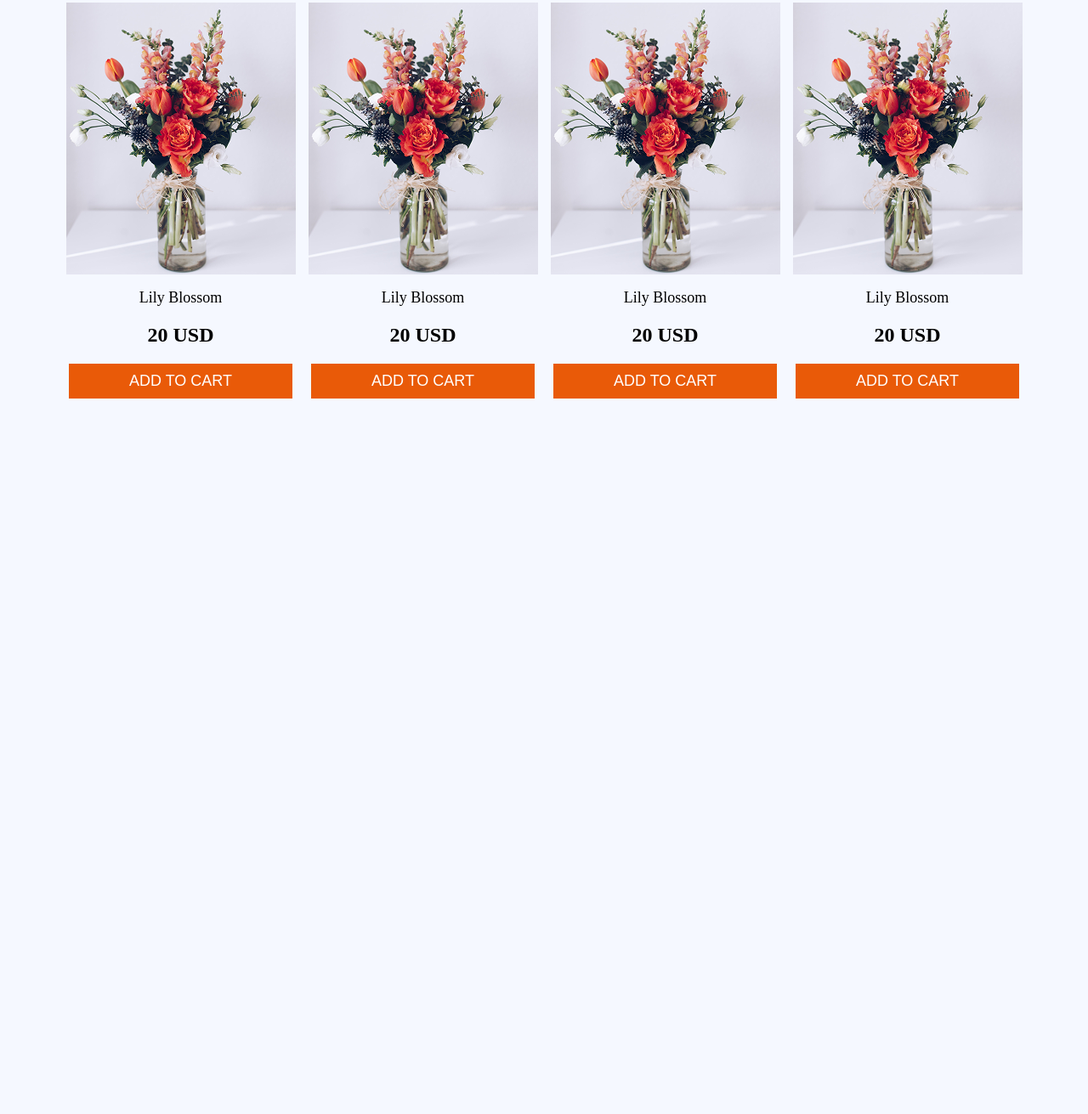
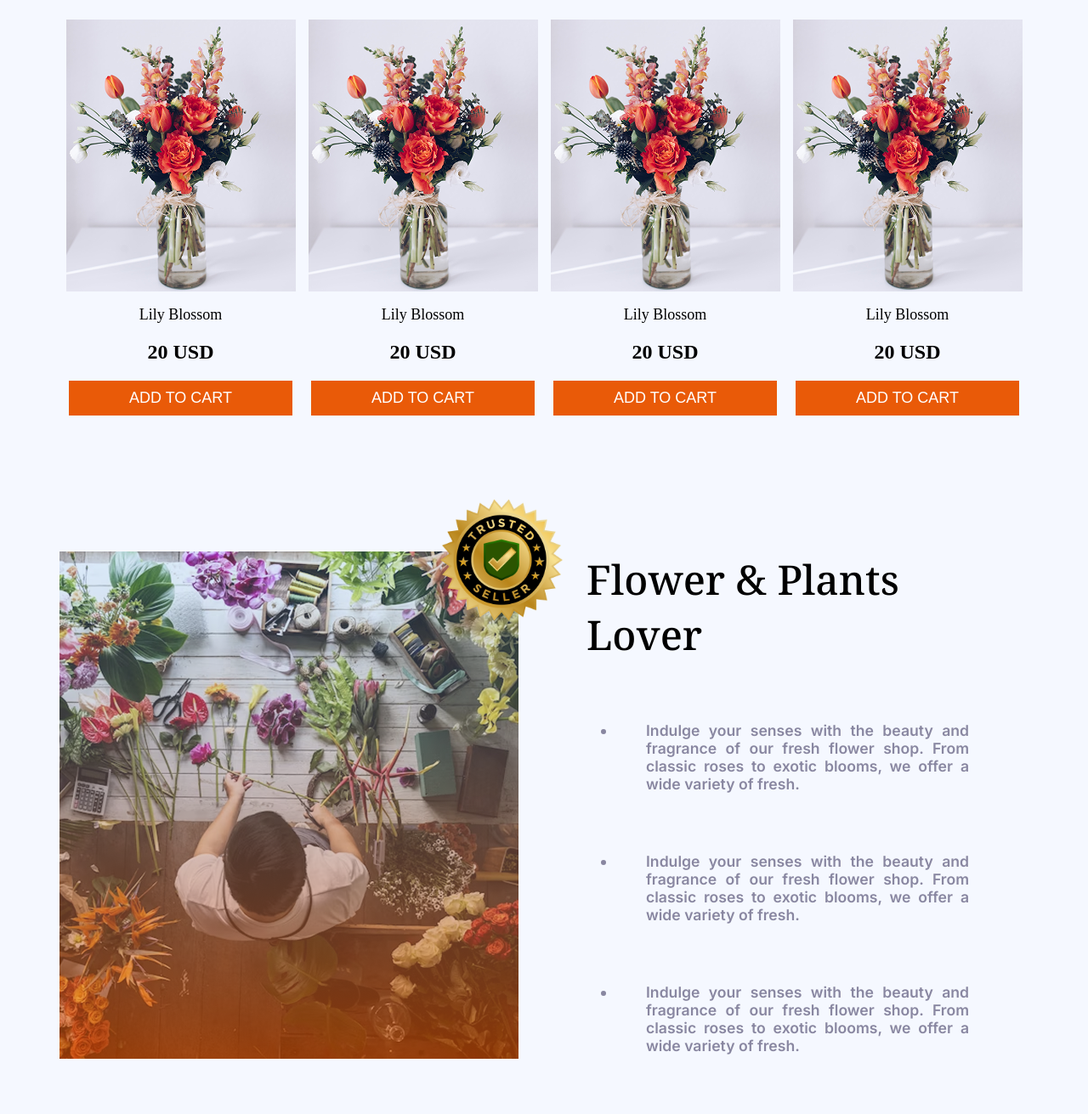
Before and after one commit to torikul0191012/Responsive-web, a plain HTML site: page index.html in a window 1280 px wide. Shown: the part 1387-2698 px from the top of the page at 85% size. Before the commit the page ends 1866 px from the top, so only its background shows below. Drawn offline with Linux system fonts and the light colour scheme.

Commit message:
Flower and Plant Lover

```diff
--- a/index.html
+++ b/index.html
@@ -91,6 +91,23 @@
                 </div>
             </div>
         </section>
+
+        <!--Flower & Plant Lover-->
+        <section class="Plants-Lover-Section container">
+            <div class="plant-lover">
+                <img  src="./assets/flower-store.png">
+                <img class="trust-badge" src="./assets/trusted-badge.png">
+<!--Flex Right Text-->
+                <div class="lover-text">
+                    <h2 class="noto-serif">Flower & Plants  <br> Lover</h2>
+                    <ul type="disk">
+                        <li class="acolor inter">Indulge your senses with the beauty and fragrance of our fresh flower shop. From classic roses to exotic blooms, we offer a wide variety of fresh.</li>
+                        <li class="acolor inter">Indulge your senses with the beauty and fragrance of our fresh flower shop. From classic roses to exotic blooms, we offer a wide variety of fresh.</li>
+                        <li class="acolor inter">Indulge your senses with the beauty and fragrance of our fresh flower shop. From classic roses to exotic blooms, we offer a wide variety of fresh.</li>
+                    </ul>
+                </div>
+            </div>
+        </section>
     </main>
 </body>
 </html>
--- a/style.css
+++ b/style.css
@@ -129,3 +129,32 @@ nav ul li a{
     display: grid;
     grid-template-columns: repeat(4,1fr);
 }
+
+/* Flower & Plants Lover */
+.plant-lover{
+    display: flex;
+    justify-content: space-between;
+    align-items: flex-start;
+    gap:80px;
+    margin-top: 150px;
+    position: relative;
+}
+.lover-text{
+    width: 700px;
+
+}
+.lover-text h2{
+    font-size: 3rem;
+}
+.lover-text ul,li{
+    font-size: 1.1rem;
+    padding: 35px;
+    text-align: justify;
+}
+.trust-badge{
+    position: absolute;
+    right: 520px;
+    top: -90px ;
+    width: 200px;
+    height:200px
+}
```
